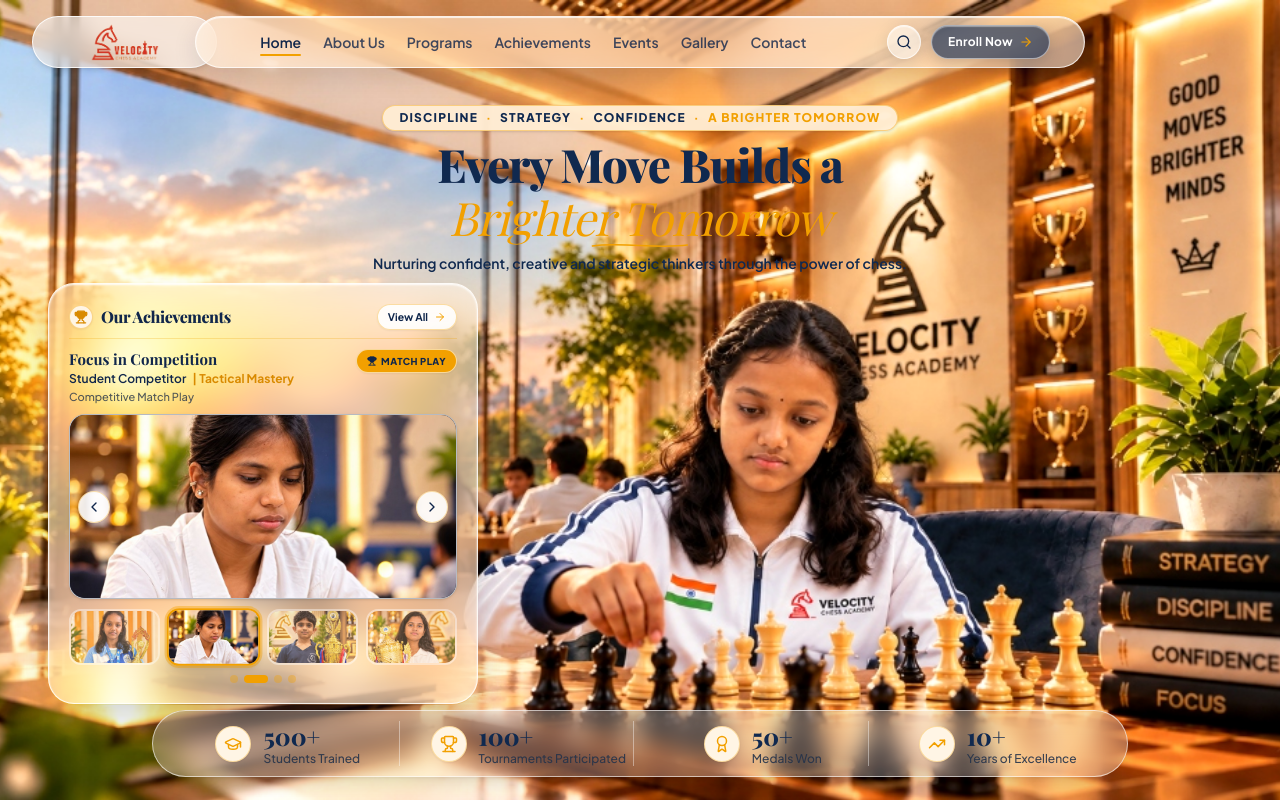
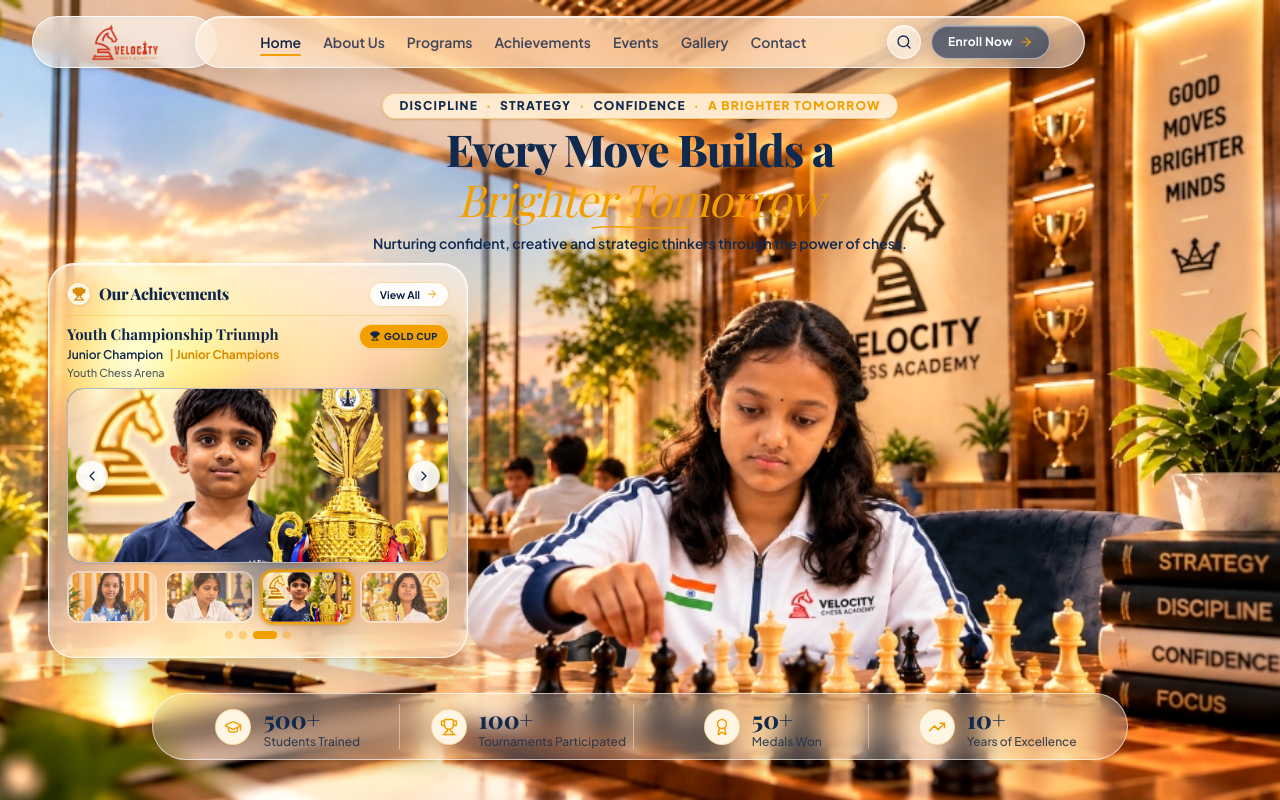
Before and after one commit to Klavanya0704/VelocityChess, a React (Vite) app: page / in a window 1280 px wide. Shown: the top 800 px of the page. Built offline with nearby package versions, Linux system fonts and the light colour scheme; a web font is replaced by a local one.

Commit message:
Fix homepage hero statistics bar clipping and match achievement card to reference

```diff
--- a/src/components/hero/AchievementCard.tsx
+++ b/src/components/hero/AchievementCard.tsx
@@ -5,7 +5,7 @@
 import { motion, AnimatePresence } from 'framer-motion';
 
 export const AchievementCard: React.FC = () => {
-  const [currentIndex, setCurrentIndex] = useState(0);
+  const [currentIndex, setCurrentIndex] = useState(1);
   const [isHovered, setIsHovered] = useState(false);
   const [touchStartX, setTouchStartX] = useState<number | null>(null);
   const navigate = useNavigate();
@@ -58,10 +58,10 @@
       onMouseLeave={() => setIsHovered(false)}
       onTouchStart={handleTouchStart}
       onTouchEnd={handleTouchEnd}
-      className="glass-card rounded-2xl sm:rounded-3xl p-3.5 sm:p-4 lg:p-4.5 xl:p-5 w-full max-w-[340px] sm:max-w-[380px] lg:max-w-[410px] xl:max-w-[430px] relative z-20 transition-all duration-300 hover:shadow-2xl border border-white/90 shadow-xl"
+      className="glass-card rounded-2xl sm:rounded-3xl p-3 sm:p-3.5 lg:p-4 xl:p-4.5 w-full max-w-[340px] sm:max-w-[370px] lg:max-w-[395px] xl:max-w-[420px] relative z-20 transition-all duration-300 hover:shadow-2xl border border-white/90 shadow-xl"
     >
       {/* 1. Header Row */}
-      <div className="flex items-center justify-between mb-2 sm:mb-2.5 border-b border-[#F2A000]/25 pb-2">
+      <div className="flex items-center justify-between mb-1.5 sm:mb-2 border-b border-[#F2A000]/25 pb-1.5 sm:pb-2">
         <div className="flex items-center space-x-2">
           <div className="w-6 h-6 rounded-full bg-[#FFF5E5] text-[#D98A00] flex items-center justify-center shrink-0 shadow-xs border border-[#F2A000]/40">
             <Trophy className="w-3.5 h-3.5 fill-current" />
@@ -91,7 +91,7 @@
           animate={{ opacity: 1, y: 0 }}
           exit={{ opacity: 0, y: -3 }}
           transition={{ duration: 0.2 }}
-          className="mb-2 sm:mb-2.5"
+          className="mb-1.5 sm:mb-2"
         >
           <div className="flex items-start justify-between gap-2">
             <div className="min-w-0 flex-1">
@@ -115,7 +115,7 @@
       </AnimatePresence>
 
       {/* 3. Main Featured Carousel Image */}
-      <div className="relative h-[145px] sm:h-[160px] lg:h-[175px] xl:h-[185px] w-full rounded-2xl overflow-hidden mb-2 sm:mb-2.5 bg-slate-900 border border-white/70 shadow-sm group/img">
+      <div className="relative h-[140px] sm:h-[155px] lg:h-[165px] xl:h-[175px] w-full rounded-2xl overflow-hidden mb-1.5 sm:mb-2 bg-slate-900 border border-white/70 shadow-sm group/img">
         <AnimatePresence mode="wait">
           <motion.img
             key={currentAchievement.imageUrl}
@@ -150,7 +150,7 @@
       </div>
 
       {/* 4. Four Thumbnails */}
-      <div className="grid grid-cols-4 gap-1.5 sm:gap-2 mb-2">
+      <div className="grid grid-cols-4 gap-1.5 sm:gap-2 mb-1.5">
         {achievementsData.map((item, idx) => {
           const isSelected = idx === currentIndex;
           return (
@@ -161,7 +161,7 @@
                 e.stopPropagation();
                 setCurrentIndex(idx);
               }}
-              className={`relative h-[44px] sm:h-[48px] lg:h-[52px] xl:h-[56px] w-full rounded-xl overflow-hidden border-2 transition-all cursor-pointer ${
+              className={`relative h-[40px] sm:h-[44px] lg:h-[48px] xl:h-[52px] w-full rounded-xl overflow-hidden border-2 transition-all cursor-pointer ${
                 isSelected
                   ? 'border-[#F2A000] ring-2 ring-[#F2A000]/40 scale-[1.03] shadow-md opacity-100'
                   : 'border-white/60 opacity-70 hover:opacity-100 hover:scale-[1.01]'
--- a/src/components/hero/HeroSection.tsx
+++ b/src/components/hero/HeroSection.tsx
@@ -4,7 +4,7 @@
 
 export const HeroSection: React.FC = () => {
   return (
-    <section className="relative w-full h-auto min-h-screen lg:min-h-0 lg:h-[100svh] lg:max-h-[100vh] flex flex-col justify-between pt-18 sm:pt-20 lg:pt-22 xl:pt-24 pb-2 sm:pb-3 overflow-hidden select-none bg-[#FFF8EE]">
+    <section className="relative w-full min-h-screen flex flex-col justify-between pt-16 sm:pt-18 lg:pt-20 xl:pt-22 pb-4 sm:pb-6 lg:pb-8 overflow-hidden select-none bg-[#FFF8EE]">
 
       {/* 1. Velocity Chess Academy Hero Background Image */}
       <div className="absolute inset-0 z-0 overflow-hidden">
@@ -16,7 +16,7 @@
       </div>
 
       {/* 2. Top Center Main Editorial Headline & Tagline Slogan Pill (Viewport Centered) */}
-      <div className="relative z-10 w-full max-w-4xl mx-auto px-4 text-center space-y-1.5 sm:space-y-2 pt-1 sm:pt-2">
+      <div className="relative z-10 w-full max-w-4xl mx-auto px-4 text-center space-y-1 sm:space-y-1.5 pt-1">
 
         {/* Eyebrow Tagline Pill */}
         <div className="inline-flex items-center gap-1.5 sm:gap-2 px-3 py-0.5 sm:px-4 sm:py-1 rounded-full bg-[#FFEED4]/95 border border-[#F2A000]/40 shadow-sm text-[9px] sm:text-[11px] lg:text-xs font-sans font-extrabold uppercase tracking-widest text-[#10294F]">
@@ -30,7 +30,7 @@
         </div>
 
         {/* Main Editorial Headline */}
-        <h1 className="font-serif font-extrabold text-2xl sm:text-3xl lg:text-4xl xl:text-[46px] text-[#10294F] tracking-tight leading-[1.1]">
+        <h1 className="font-serif font-extrabold text-2xl sm:text-3xl lg:text-4xl xl:text-[44px] text-[#10294F] tracking-tight leading-[1.1]">
           <span>Every Move Builds a</span>
           <br className="hidden sm:inline" />{' '}
           <span className="relative inline-block font-serif italic font-normal text-[#F2A000] mt-0.5">
@@ -50,7 +50,7 @@
       </div>
 
       {/* 3. Hero Main Content Grid: Upper-Left Achievement Card */}
-      <div className="relative z-10 w-full max-w-[1540px] mx-auto px-4 sm:px-8 xl:px-12 mt-2 sm:mt-3 lg:mt-0 xl:mt-1 mb-auto py-1">
+      <div className="relative z-10 w-full max-w-[1540px] mx-auto px-4 sm:px-8 xl:px-12 mt-1 sm:mt-2 lg:mt-0 xl:mt-1 mb-auto py-1">
         <div className="grid grid-cols-1 lg:grid-cols-12 gap-4 lg:gap-6 items-start">
 
           {/* LOWER LEFT COLUMN: Single Our Achievements Card */}
@@ -65,7 +65,7 @@
       </div>
 
       {/* 4. Bottom Section: Single Wide Floating Glassmorphism Statistics Capsule */}
-      <div className="relative z-10 pt-0.5 pb-2 sm:pb-3">
+      <div className="relative z-10 pt-2 pb-1 sm:pb-2">
         <StatisticsBar />
       </div>
 
```
